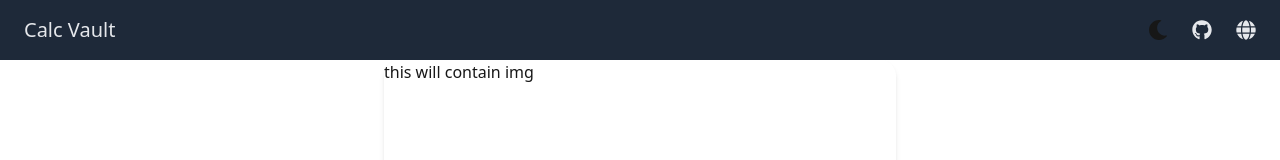
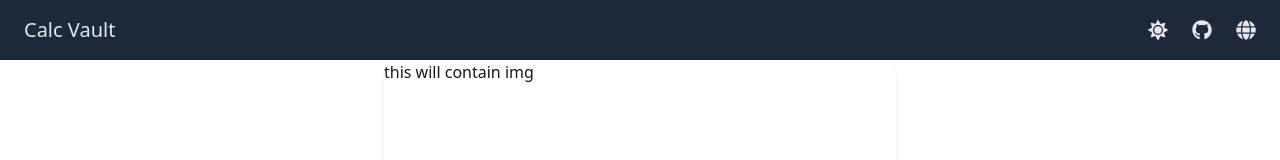
Before and after one commit to asmik-x05/calc-vault, a Next.js app: page / in a window 1280 px wide. Shown: the top 160 px of the page. Built offline with nearby package versions, Linux system fonts and the light colour scheme; no server answers.

Commit message:
feat:theme toggle

```diff
--- a/package.json
+++ b/package.json
@@ -9,11 +9,14 @@
     "lint": "eslint"
   },
   "dependencies": {
+    "@reduxjs/toolkit": "^2.11.2",
     "next": "16.2.2",
     "react": "19.2.4",
     "react-dom": "19.2.4",
     "react-icons": "^5.6.0",
-    "react-toastify": "^11.0.5"
+    "react-redux": "^9.2.0",
+    "react-toastify": "^11.0.5",
+    "redux-persist": "^6.0.0"
   },
   "devDependencies": {
     "@tailwindcss/postcss": "^4",
--- a/src/app/calculate/layout.js
+++ b/src/app/calculate/layout.js
@@ -1,9 +1,19 @@
+"use client";
+import Link from "next/link";
 import React from "react";
+import { FaLongArrowAltLeft } from "react-icons/fa";
 
 const layout = ({ children }) => {
   return (
-    <div className="flex justify-center items-center min-h-screen bg-gray-500 dark:bg-gray-950">
-      {children}
+    <div className=" bg-gray-500 dark:bg-gray-950 ">
+      <Link href={"/"}>
+        <button className="dark:text-gray-200 dark:hover:text-gray-300 p-4 cursor-pointer">
+          <FaLongArrowAltLeft className="text-2xl" />
+        </button>
+      </Link>
+      <div className="flex justify-center items-center h-[90vh] ">
+        {children}
+      </div>
     </div>
   );
 };
--- a/src/app/layout.js
+++ b/src/app/layout.js
@@ -2,6 +2,8 @@ import Header from "@/components/Header";
 import "./globals.css";
 import Footer from "@/components/Footer";
 import { ToastContainer } from "react-toastify";
+import AppProvider from "@/redux/provider";
+import MainLayout from "@/layouts/MainLayout";
 
 export const metadata = {
   title: "calc-vault",
@@ -12,12 +14,15 @@ export const metadata = {
 export default function RootLayout({ children }) {
   return (
     <html lang="en" className="h-full antialiased">
-      <body className="min-h-full flex flex-col dark">
-        <Header />
-        {children}
+      <body className="min-h-full flex flex-col">
+        <AppProvider>
+          <MainLayout>
+            <Header />
+            {children}
+            <Footer />
+          </MainLayout>
+        </AppProvider>
         <ToastContainer autoClose={3000} />
-
-        <Footer />
       </body>
     </html>
   );
--- a/src/components/Header.js
+++ b/src/components/Header.js
@@ -4,20 +4,29 @@ import ThemeSwitch from "./ThemeSwitch";
 import Link from "next/link";
 import { FaGithub, FaGlobe } from "react-icons/fa";
 
-
 const Header = () => {
   return (
     <header className="bg-gray-300 dark:bg-gray-800 py-4 px-6 sticky top-0 z-50 w-full">
       <div className="flex justify-between">
-        <h1 className="text-xl font-medium text-gray-900 dark:text-gray-200">
-          {config.appName}
-        </h1>
+        <Link href={"/"}>
+          <h1 className="text-xl font-medium text-gray-900 dark:text-gray-200">
+            {config.appName}
+          </h1>
+        </Link>
         <div className="flex gap-2 items-center text-xl">
           <ThemeSwitch />
-          <Link href={config.githubUrl} target="_blank" className="ml-4 text-gray-900 dark:text-gray-200">
-          <FaGithub />
+          <Link
+            href={config.githubUrl}
+            target="_blank"
+            className="ml-4 text-gray-900 dark:text-gray-200"
+          >
+            <FaGithub />
           </Link>
-          <Link href={config.portfolioUrl} target="_blank" className="ml-4 text-gray-900 dark:text-gray-200">
+          <Link
+            href={config.portfolioUrl}
+            target="_blank"
+            className="ml-4 text-gray-900 dark:text-gray-200"
+          >
             <FaGlobe />
           </Link>
         </div>
--- a/src/components/ThemeSwitch.js
+++ b/src/components/ThemeSwitch.js
@@ -1,10 +1,19 @@
-import React from 'react'
-import { FaMoon } from 'react-icons/fa'
+"use client";
+import { toggleTheme } from "@/redux/userPreferences/userPreferenceSlice";
+import React from "react";
+import { FaMoon, FaSun } from "react-icons/fa";
+import { useDispatch, useSelector } from "react-redux";
 
 const ThemeSwitch = () => {
+  const dispatch = useDispatch();
+  const theme = useSelector((state) => state.userPreferences.theme);
   return (
-    <div className='cursor-pointer'><FaMoon /></div>
-  )
-}
-
-export default ThemeSwitch
+    <button
+      onClick={() => dispatch(toggleTheme())}
+      className="border-0 rounded-lg  cursor-pointer"
+    >
+      {theme === "dark" ? <FaSun className='text-gray-200'/> : <FaMoon />}
+    </button>
+  );
+};
+export default ThemeSwitch;
--- /dev/null
+++ b/src/layouts/MainLayout.js
@@ -0,0 +1,11 @@
+"use client";
+
+import { useSelector } from "react-redux";
+
+const MainLayout = ({ children }) => {
+  const theme = useSelector((state) => state.userPreferences.theme);
+
+  return <div className={`${theme}`}>{children}</div>;
+};
+
+export default MainLayout;
--- /dev/null
+++ b/src/redux/provider.js
@@ -0,0 +1,17 @@
+"use client";
+
+import { Provider } from "react-redux";
+import { persistor, store } from "./store";
+import { PersistGate } from "redux-persist/integration/react";
+
+const AppProvider = ({ children }) => {
+  return (
+    <Provider store={store}>
+      <PersistGate loading={null} persistor={persistor}>
+        {children}
+      </PersistGate>
+    </Provider>
+  );
+};
+
+export default AppProvider;
--- /dev/null
+++ b/src/redux/rootReducer.js
@@ -0,0 +1,7 @@
+import { combineReducers } from "@reduxjs/toolkit";
+import userPreferencesReducer from "./userPreferences/userPreferenceSlice";
+
+const rootReducer = combineReducers({
+  userPreferences: userPreferencesReducer,
+});
+export default rootReducer;
--- /dev/null
+++ b/src/redux/store.js
@@ -0,0 +1,26 @@
+import { configureStore } from "@reduxjs/toolkit";
+
+import storage from "redux-persist/lib/storage";
+
+import { PERSIST, persistReducer } from "redux-persist";
+import rootReducer from "./rootReducer";
+import persistStore from "redux-persist/es/persistStore";
+
+const persistConfig = {
+  key: "root",
+  storage,
+};
+const persistedReducer = persistReducer(persistConfig, rootReducer);
+
+const store = configureStore({
+  reducer: persistedReducer,
+  middleware: (getDefaultMiddleware) =>
+    getDefaultMiddleware({
+      serializableCheck: {
+        ignoreActions: [PERSIST],
+      },
+    }),
+});
+const persistor = persistStore(store);
+
+export { store, persistor };
--- /dev/null
+++ b/src/redux/userPreferences/userPreferenceSlice.js
@@ -0,0 +1,16 @@
+import { createSlice } from "@reduxjs/toolkit";
+
+const userPreferences = createSlice({
+  name: "userPreferences",
+  initialState: {
+    theme: "dark",
+  },
+  reducers: {
+    toggleTheme: (state) => {
+      state.theme = state.theme === "dark" ? "light" : "dark";
+    },
+  },
+});
+export const { toggleTheme } = userPreferences.actions;
+
+export default userPreferences.reducer;
```
Also changed, not shown: 1 other file (tests, documents, lock files or other folders).
